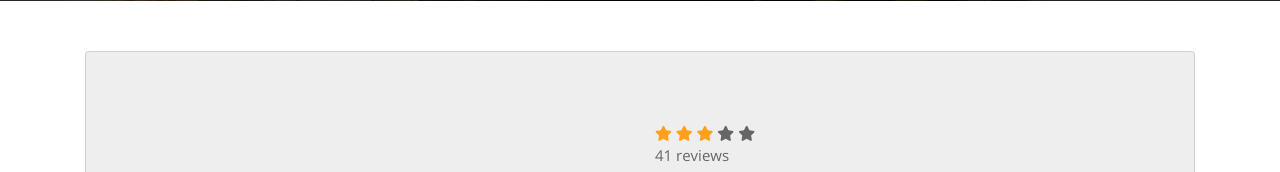
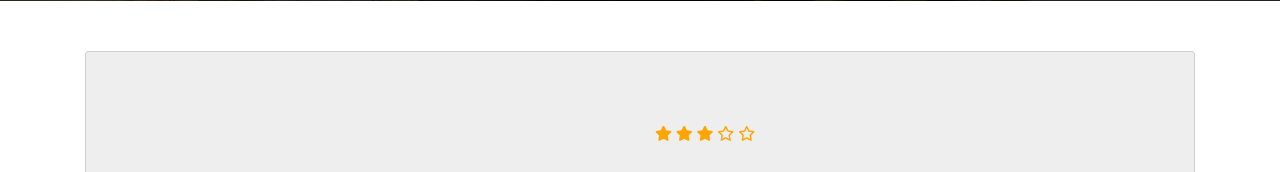
Before and after one commit to MohamadAlkhoja/Python-Django-RestaurantFoodOrder, a Django app: template home/templates/product_detail.html in a window 1280 px wide. Shown: the part 461-633 px from the top of the page. Run offline with Django 3.2, Linux system fonts and the light colour scheme; the template is opened without the code that fills it, so the values that code supplies are empty; some libraries are stand-ins or nearby versions; some web fonts are replaced.

Commit message:
Automatic Slag

```diff
--- a/home/templates/product_detail.html
+++ b/home/templates/product_detail.html
@@ -71,12 +71,12 @@
 
         .rating > input:checked ~ label, /* show gold star when clicked */
         .rating:not(:checked) > label:hover, /* hover current star */
-        .rating:not(:checked) > label:hover ~ label { color: #FFD700;  } /* hover previous stars in list */
+        .rating:not(:checked) > label:hover ~ label { color: orange;  } /* hover previous stars in list */
 
         .rating > input:checked + label:hover, /* hover current star when changing rating */
         .rating > input:checked ~ label:hover,
         .rating > label:hover ~ input:checked ~ label, /* lighten current selection */
-        .rating > input:checked ~ label:hover ~ label { color: #FFED85;  }
+        .rating > input:checked ~ label:hover ~ label { color: orange;  }
     </style>
 
     <!-- Start header -->
@@ -120,14 +120,11 @@
                     <div class="details col-md-6">
                         <h3 class="product-title">{{ product.title }}</h3>
                         <div class="rating">
-                            <div class="stars">
-                                <span class="fa fa-star checked"></span>
-                                <span class="fa fa-star checked"></span>
-                                <span class="fa fa-star checked"></span>
-                                <span class="fa fa-star"></span>
-                                <span class="fa fa-star"></span>
-                            </div>
-                            <span class="review-no">41 reviews</span>
+                                <span style="color: orange" class="fa fa-star checked"></span>
+                                <span style="color: orange" class="fa fa-star checked"></span>
+                                <span style="color: orange" class="fa fa-star checked"></span>
+                                <span style="color: orange" class="fa fa-star-o empty"></span>
+                                <span style="color: orange" class="fa fa-star-o empty"></span>
                         </div>
                         <p class="product-description">{{ product.description }}</p>
                         <h4 class="price">current price: <span>${{ product.price }}</span></h4>
@@ -158,12 +155,12 @@
                                                 <div class="col-lg-10 col-md-10 col-sm-8">
                                                     <h5>{{ rs.user.first_name }}</h5>
                                                     <p><span class="c_date">{{ rs.create_at }}</span></p>
-                                                    <div class="ratin" >
-                                                        <i class="fa fa-star{% if rs.rate < 1 %}-o empty{% endif %}" ></i>
-                                                        <i class="fa fa-star{% if rs.rate < 2 %}-o empty{% endif %}"></i>
-                                                        <i class="fa fa-star{% if rs.rate < 3 %}-o empty{% endif %}"></i>
-                                                        <i class="fa fa-star{% if rs.rate < 4 %}-o empty{% endif %}"></i>
-                                                        <i class="fa fa-star{% if rs.rate < 5 %}-o empty{% endif %}"></i> </div>
+                                                    <div class="stars" >
+                                                        <i style="color: orange" class="fa fa-star{% if rs.rate < 1 %}-o empty{% endif %}" ></i>
+                                                        <i style="color: orange" class="fa fa-star{% if rs.rate < 2 %}-o empty{% endif %}"></i>
+                                                        <i style="color: orange" class="fa fa-star{% if rs.rate < 3 %}-o empty{% endif %}"></i>
+                                                        <i style="color: orange" class="fa fa-star{% if rs.rate < 4 %}-o empty{% endif %}"></i>
+                                                        <i style="color: orange" class="fa fa-star{% if rs.rate < 5 %}-o empty{% endif %}"></i> </div>
                                                     <b>&ensp;{{ rs.subject }}</b>
                                                     <p class="msg">{{ rs.comment }} </p>
                                                 </div>
--- a/product/admin.py
+++ b/product/admin.py
@@ -21,6 +21,7 @@ class CategoryAdmin2(DraggableMPTTAdmin):
     list_display = ('tree_actions', 'indented_title',
                     'related_products_count', 'related_products_cumulative_count')
     list_display_links = ('indented_title',)
+    prepopulated_fields = {'slug': ('title',)}
 
     def get_queryset(self, request):
         qs = super().get_queryset(request)
@@ -57,6 +58,7 @@ class ProductAdmin(admin.ModelAdmin):
     readonly_fields = ('image_tag',)
     list_filter = ['status', 'category']
     inlines = [ProductImageInline]
+    prepopulated_fields = {'slug': ('title',)}
 
 
 class ImagesAdmin(admin.ModelAdmin):
```
Also changed, not shown: product/models.py (+9 -2 lines), db.sqlite3, product/migrations/0012_alter_category_slug.py (added), product/migrations/0013_alter_product_slug.py (added), product/migrations/0014_alter_product_slug.py (added), product/migrations/0015_alter_product_slug.py (added), product/migrations/0016_alter_product_slug.py (added).
